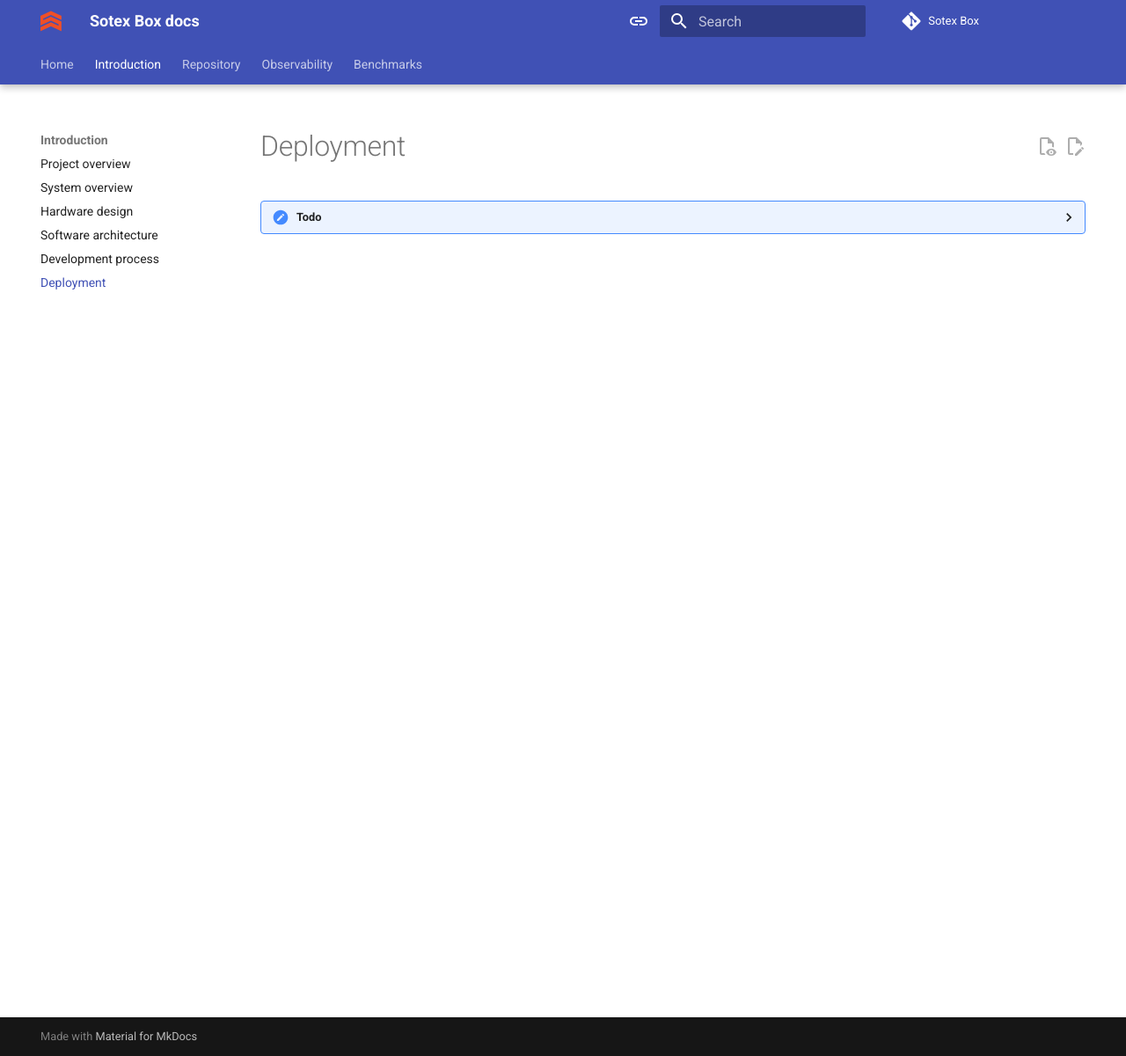
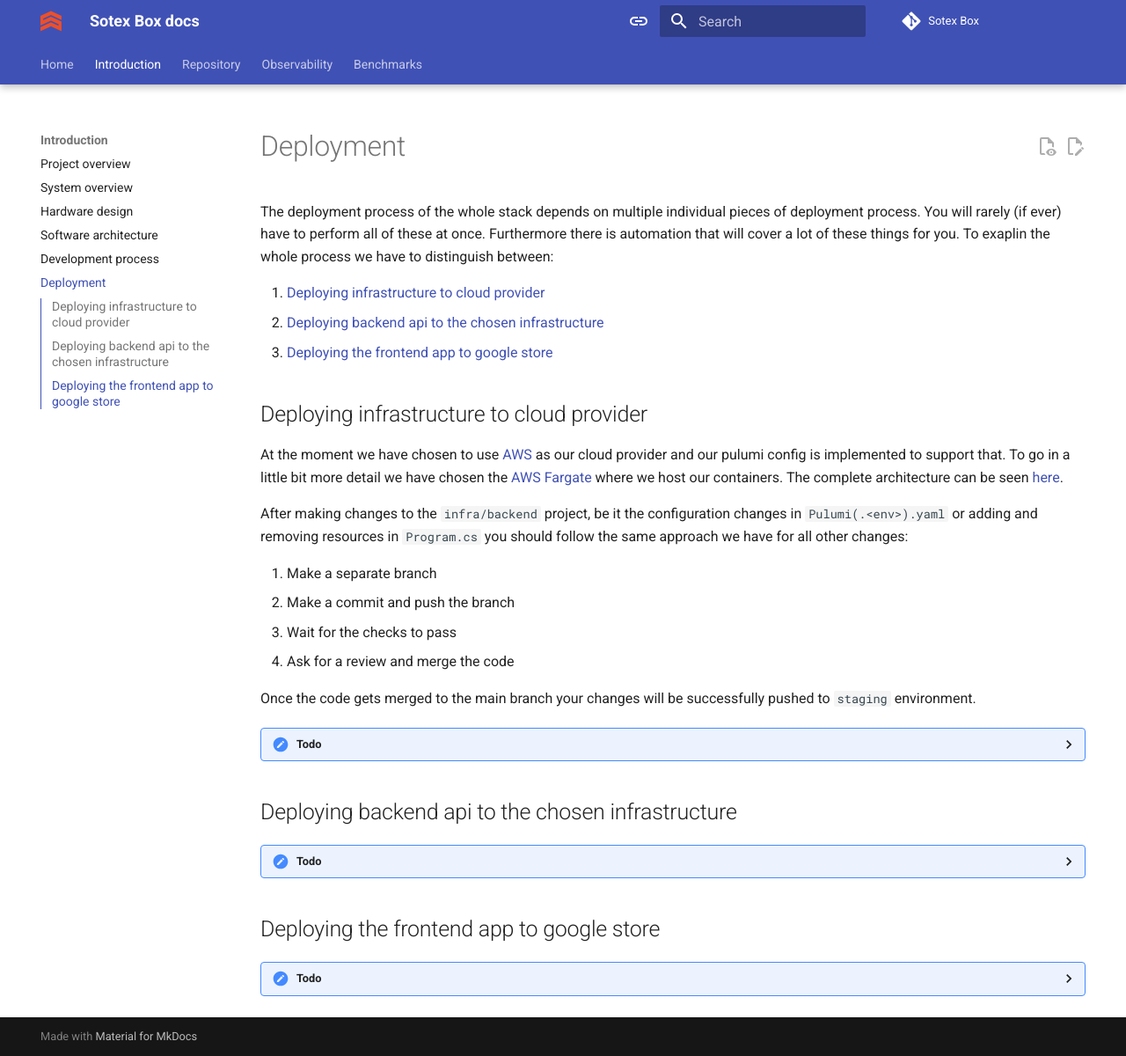
Before and after one commit to sotex-lab/sotex-box, an MkDocs documentation site: the page built from docs/introduction/deployment.md, in a window 1280 px wide and 1200 px high. Shown: the whole window at 88% size. Built offline with MkDocs 1.6.1 and Material for MkDocs 9.7.7, drawn with Linux system fonts in a browser that asks for light colours; comment, search, counter and statistics services are not loaded.

Commit message:
adding docs

```diff
--- a/.pre-commit-config.yaml
+++ b/.pre-commit-config.yaml
@@ -40,3 +40,9 @@ repos:
         pass_filenames: false
         language: system
         files: "dotnet/"
+      - id: pulumi-preview
+        name: Run preview of the pulumi config as a dry run
+        entry: make pulumi-preview
+        pass_filenames: false
+        language: system
+        files: "infra/"
--- a/docs/introduction/deployment.md
+++ b/docs/introduction/deployment.md
@@ -1,2 +1,29 @@
+The deployment process of the whole stack depends on multiple individual pieces of deployment process. You will rarely (if ever) have to perform all of these at once. Furthermore there is automation that will cover a lot of these things for you. To exaplin the whole process we have to distinguish between:
+
+1. [Deploying infrastructure to cloud provider](#deploying-infrastructure-to-cloud-provider)
+2. [Deploying backend api to the chosen infrastructure](#deploying-backend-api-to-the-chosen-infrastructure)
+3. [Deploying the frontend app to google store](#deploying-the-frontend-app-to-google-store)
+
+## Deploying infrastructure to cloud provider
+
+At the moment we have chosen to use [AWS](https://aws.amazon.com/serverless/) as our cloud provider and our pulumi config is implemented to support that. To go in a little bit more detail we have chosen the [AWS Fargate](https://aws.amazon.com/fargate/?c=ser&sec=srv) where we host our containers. The complete architecture can be seen [here](/introduction/software-arch.html).
+
+After making changes to the `infra/backend` project, be it the configuration changes in `Pulumi(.<env>).yaml` or adding and removing resources in `Program.cs` you should follow the same approach we have for all other changes:
+
+1. Make a separate branch
+2. Make a commit and push the branch
+3. Wait for the checks to pass
+4. Ask for a review and merge the code
+
+Once the code gets merged to the main branch your changes will be successfully pushed to `staging` environment.
+
 ??? TODO
-    Explain the deployment process once it is setup
+    Explain the process for deploying on `production`. There should be automation handling this
+
+## Deploying backend api to the chosen infrastructure
+??? TODO
+    Explain the process of deploying the backend api to cloud. There should be automation handling this
+
+## Deploying the frontend app to google store
+??? TODO
+    Explain the process of deploying the frontend app to google store in high level. There should be automation handling this
--- a/mkdocs.yaml
+++ b/mkdocs.yaml
@@ -70,6 +70,8 @@ nav:
     - Overview: repository/index.md
     - Dotnet:
       - Overview: repository/dotnet/index.md
+    - Infrastructure:
+      - Overview: repository/infra/index.md
   - Observability:
     - Overview: observability/index.md
   - Benchmarks:
```
Also changed, not shown: docs/repository/index.md (+7 -6 lines), docs/repository/infra/index.md (added, +40 -0 lines), 4 other files.
